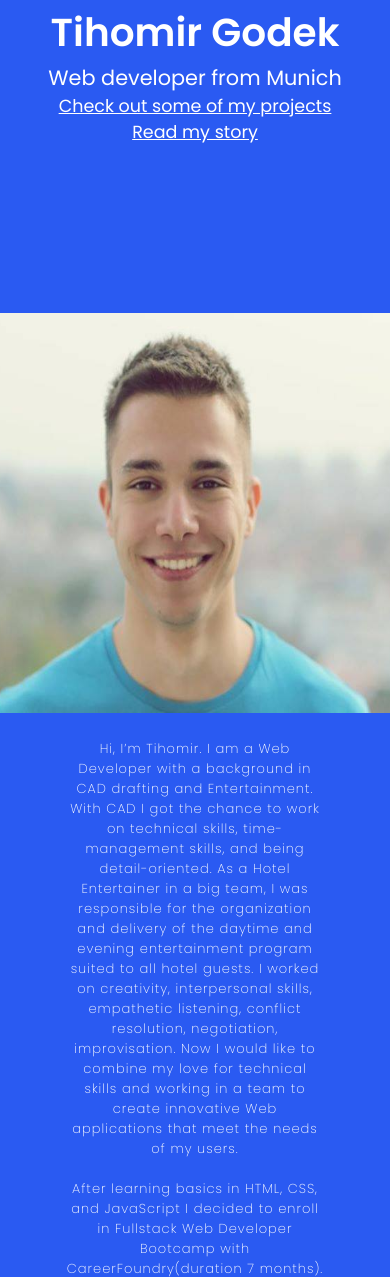
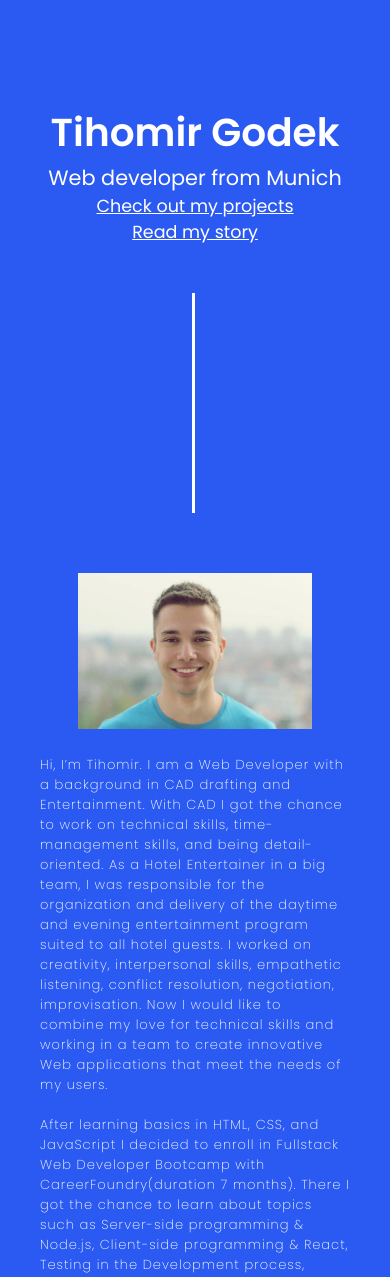
Before and after one commit to T-G0d3X/TG_Portfolio, a plain HTML site: page index.html in a window 390 px wide. Shown: the part 207-1484 px from the top of the page. Drawn offline with Linux system fonts and the light colour scheme.

Commit message:
Styling fix for img

```diff
--- a/index.html
+++ b/index.html
@@ -58,20 +58,23 @@
            Web developer from Munich
           </p>
           <a class="link_home"  href="#projects"
-            >Check out some of my projects</a
+            >Check out my projects</a
           >
           <br>
           <a class="link_home" href="#story">Read my story</a>
         </div>
 
+        <div class="vl"></div>
+
         <div id="story" class="mystory">
           <div >
+            <div>
             <img
-              width="500"
-              height="400"
+              class="about_img"
               src="images/1014047_10202363379515492_1033839787_n_10202363379515492.jpg"
               alt="A photograph of me"
             />
+          </div>
             <p class="about_p">
               Hi, I’m Tihomir. I am a Web Developer with a background in CAD drafting and Entertainment. With CAD I got the chance to work on technical skills, time-management skills, and being detail-oriented. As a Hotel Entertainer in a big team, I was responsible for the organization and delivery of the daytime and evening entertainment program suited to all hotel guests. I worked on creativity, interpersonal skills, empathetic listening, conflict resolution, negotiation, improvisation. Now I would like to
               combine my love for technical skills and working in a team to create innovative Web applications that meet the needs of my users.
@@ -89,6 +92,7 @@
             </p>
           </div>
         </div>
+
         <div id="projects" class="myprojects">
           <div class="projects_heading">
             <h1>My projects:</h1>
@@ -391,11 +395,12 @@
       <!-- Social networks logos-->
       <div>
       <a href="https://github.com/T-G0d3X" target="_blank"
-        ><img src="images/iconfinder_71-github_4202098.svg" alt="Github icon"
+        ><img class="footer_icon" src="images/iconfinder_71-github_4202098.svg" alt="Github icon"
       /></a>
 
       <a href="https://www.linkedin.com/in/tihomir-godek-24093b1ba/" target="_blank"
         ><img
+          class="footer_icon"
           src="images/iconfinder_social_media_applications_14-linkedin_4102586.svg"
           alt="LinkedIn icon"
       /></a>
--- a/styles.production.css
+++ b/styles.production.css
@@ -154,11 +154,17 @@ a:hover {
 
 .content_home {
   height: 250px;
+  margin-top: 100px;
+  margin-bottom: 150px;
 }
 
 /* 🔶🔶 // HOME SECTION  🔶🔶 // */
 
 /* 🔶🔶🔶 // MY STORY SECTION  🔶🔶🔶 // */
+.about_img {
+  width: 60%;
+}
+
 .mystory {
   padding-top: 100px;
   display: -webkit-box;
@@ -397,6 +403,15 @@ button[type='submit'] {
   margin-top: 20px;
 }
 
+.vl {
+  border-left: 3px solid white;
+  height: 195px;
+  position: absolute;
+  left: 50%;
+  margin-left: -3px;
+  top: 680px;
+}
+
 /* 🟣 */
 
 @media only screen and (max-width: 570px) {
@@ -448,8 +463,38 @@ button[type='submit'] {
   }
 
   p.about_p {
-    padding-left: 120px;
-    padding-right: 120px;
+    padding-left: 20px;
+    padding-right: 20px;
+    text-align: left;
+  }
+
+  img {
+    width: 100%;
+    object-fit: cover;
+    object-position: bottom;
+    margin-top: 10px;
+  }
+
+  .vl {
+    border-left: 3px solid white;
+    height: 220px;
+    position: absolute;
+    left: 50%;
+    margin-left: -3px;
+    top: 500px;
+  }
+}
+
+@media only screen and (max-width: 800px) {
+  p.about_p {
+    padding-left: 40px;
+    padding-right: 40px;
+  }
+}
+
+@media only screen and (max-width: 575px) {
+  .footer_icon {
+    width: 30px;
   }
 }
 
```
